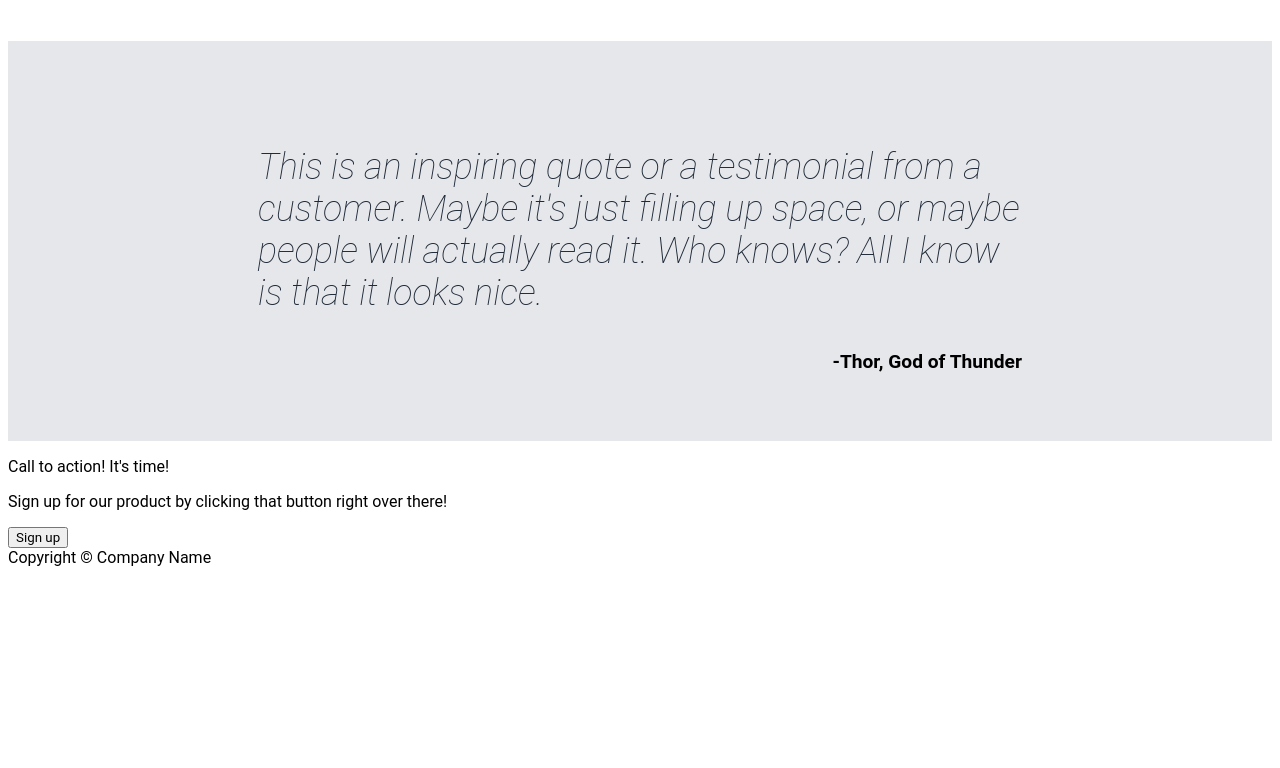
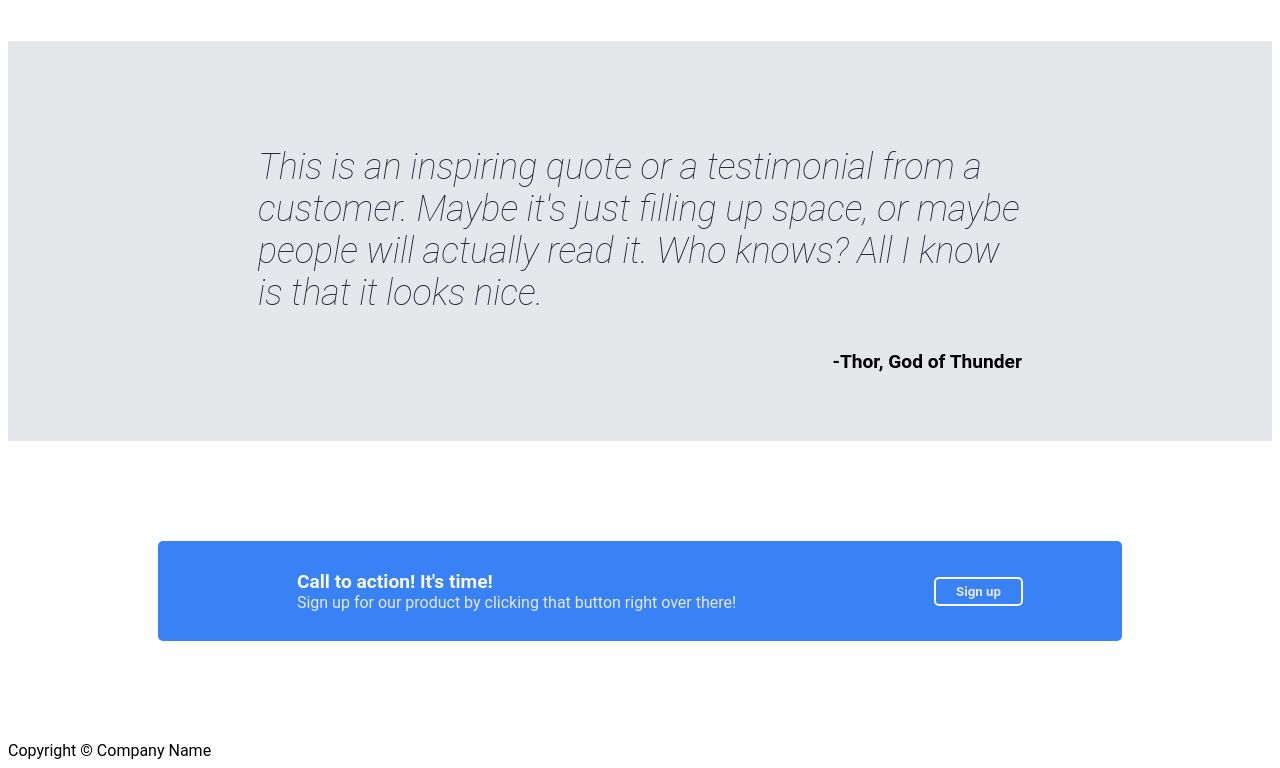
Before and after one commit to ninmedium/flex_landing_page_2, a plain HTML site: page index.html in a window 1280 px wide. Shown: the part 820-1588 px from the top of the page. Before the commit the page ends 1395 px from the top, so only its background shows below. Drawn offline with Linux system fonts and the light colour scheme.

Commit message:
complete CSS for content-4 box

```diff
--- a/index.html
+++ b/index.html
@@ -73,12 +73,12 @@
 
         <div class="content-4">
             <div class="blue-box">
-                <div>
-                    <p>Call to action! It's time!</p>
-                    <p>
+                <ul>
+                    <li id="b-1">Call to action! It's time!</li>
+                    <li id="b-2">
                         Sign up for our product by clicking that button right over there!
-                    </p>
-                </div>
+                    </li>
+                </ul>
                 <button>Sign up</button>
             </div>
         </div>
--- a/styles.css
+++ b/styles.css
@@ -121,3 +121,42 @@ li {
     font-size: larger;
     font-weight: bold;
 }
+
+.content-4 {
+    height: 300px;
+    padding: 0px 150px;
+    display: flex;
+    justify-content: center;
+    align-items: center;
+}
+
+.blue-box {
+    flex: 1;
+    background-color: #3882f6;
+    border-radius: 5px;
+    display: flex;
+    justify-content: space-around;
+    align-items: center;
+    height: 100px;
+}
+
+#b-1 {
+    font-size: larger;
+    color: #f9faf8;
+    font-weight: bold;
+}
+
+#b-2 {
+    color: #e5e7eb;
+}
+
+.blue-box button {
+    background-color: #3882f6;
+    border-color: #f9faf8;
+    color: #e5e7eb;
+    cursor: pointer;
+    border-style: solid;
+    border-radius: 5px;
+    padding: 5px 20px;
+    font-weight: 700;
+}
```
